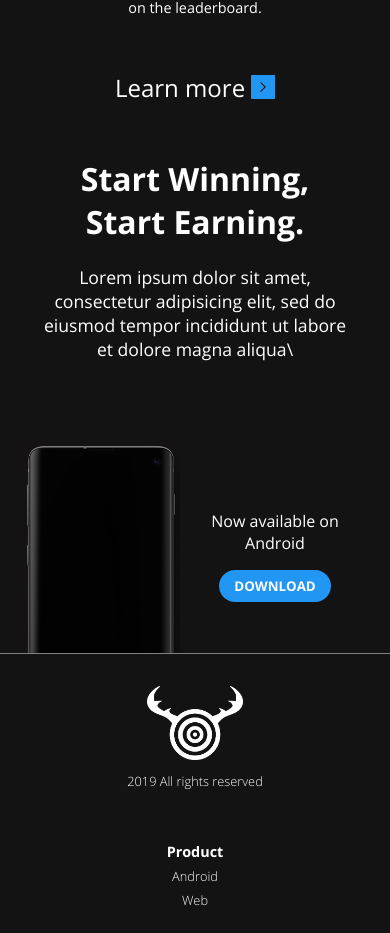
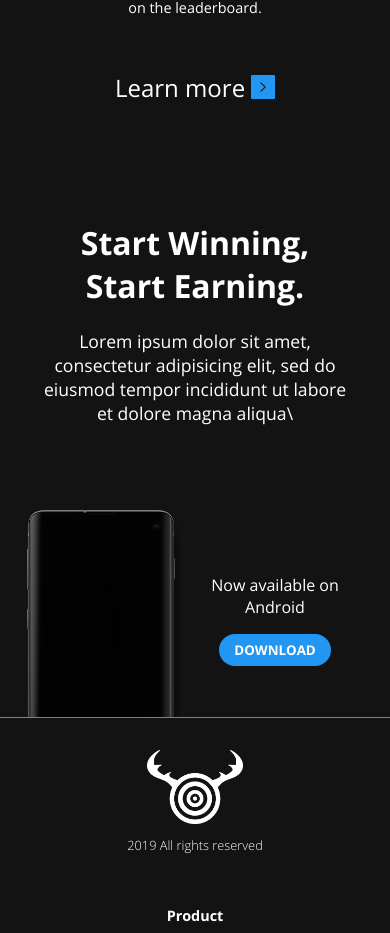
Before and after one commit to Tanmay-jana/tryhard-frontend, a React (Create React App) app: page / in a window 390 px wide. Shown: the part 2455-3388 px from the top of the page. Built offline with nearby package versions, Linux system fonts and the light colour scheme; no server answers.

Commit message:
small change

```diff
--- a/src/Component/Home/WinningEarning/Winning.css
+++ b/src/Component/Home/WinningEarning/Winning.css
@@ -59,6 +59,7 @@
 @media screen and (max-width: 500px) {
     .winning-container {
         height: 100%;
+        padding-top: 4rem;
     }
 
     .wining-text-container {
```
